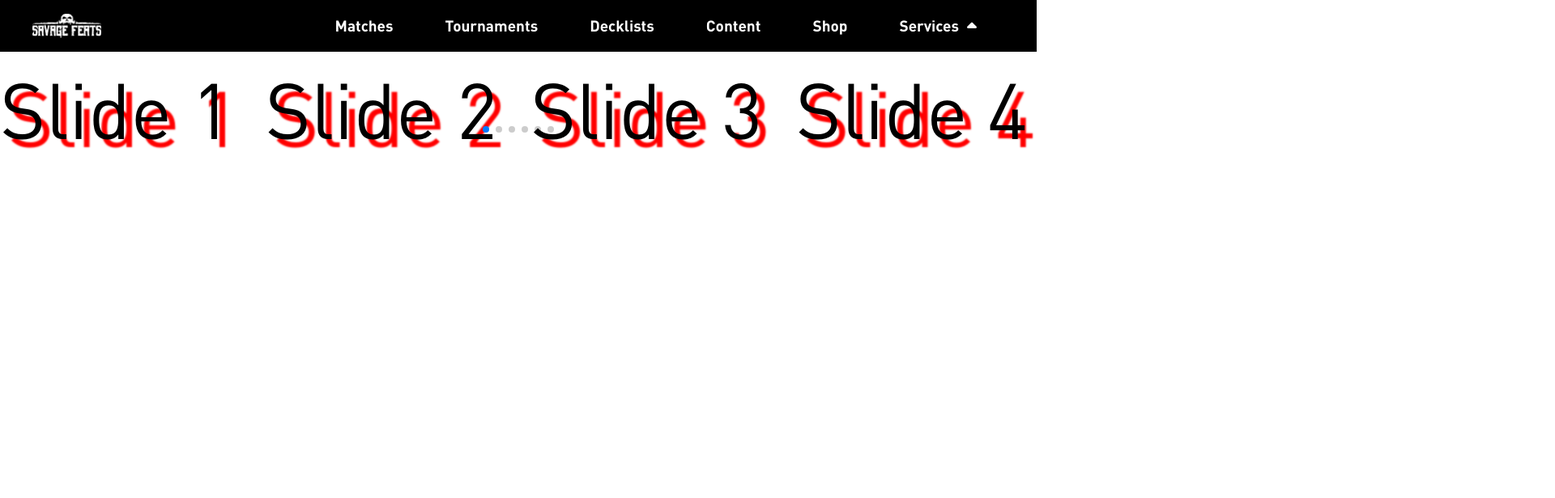
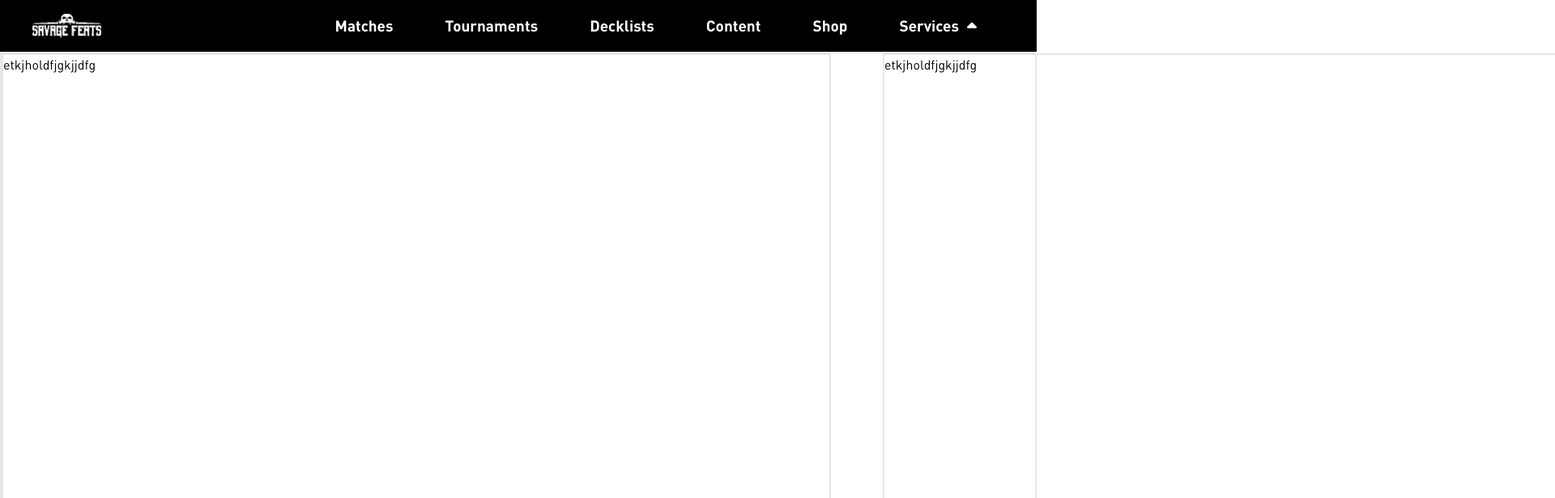
Before and after one commit to AlanChavarin/savagefeats, a Next.js app in the folder frontend/: page /services in a window 1280 px wide. Shown: the top 616 px of the page at 81% size, 1920 px wide, since content can reach past the window. Built offline with nearby package versions, Linux system fonts and the light colour scheme.

Commit message:
more progress sliders

```diff
--- a/frontend/package.json
+++ b/frontend/package.json
@@ -15,15 +15,18 @@
     "@fortawesome/free-solid-svg-icons": "^6.5.1",
     "@fortawesome/react-fontawesome": "^0.2.0",
     "babel-plugin-macros": "^3.1.0",
+    "embla-carousel-react": "^8.0.0-rc19",
     "next": "14.0.4",
     "react": "^18",
     "react-dom": "^18",
+    "react-slick": "^0.29.0",
     "swiper": "^11.0.5"
   },
   "devDependencies": {
     "@types/node": "^20",
     "@types/react": "^18",
     "@types/react-dom": "^18",
+    "@types/react-slick": "^0.23.13",
     "autoprefixer": "^10.0.1",
     "eslint": "^8",
     "eslint-config-next": "14.0.4",
--- a/frontend/src/HomepageComponents/TheLatestInFABSection.tsx
+++ b/frontend/src/HomepageComponents/TheLatestInFABSection.tsx
@@ -1,26 +1,79 @@
+'use client'
+
 import SectionBackground from "@/components/SectionBackground"
-import YoutubeThumbnail from "@/eyeofophidiaComponents/YoutubeThumbnail"
-import TestSwiper from "@/components/TestSwiper"
+import useEmblaCarousel from 'embla-carousel-react'
+import { DotButton, useDotButton } from '../components/EmblaCarouselDotButton'
+import { FontAwesomeIcon } from "@fortawesome/react-fontawesome"
+import { faChevronRight, faChevronLeft } from "@fortawesome/free-solid-svg-icons"
 
 function TheLatestInFABSection() {
+
+  const [emblaRef, emblaApi] = useEmblaCarousel()
+
+  const { selectedIndex, scrollSnaps, onDotButtonClick } = useDotButton(emblaApi)
+
+  const prevOnClick = () => {
+    emblaApi?.scrollPrev()
+    console.log(selectedIndex)
+  }
+
+  const nextOnClick = () => {
+    emblaApi?.scrollNext()
+    console.log(selectedIndex)
+  }
+
+
+
   return (
     <div className='relative bg-red h-[192px] flex flex-col items-center py-[32px] gap-[24px]'>
-      {/* absolute positioned, used as background */}
       <SectionBackground image={'hvy.PNG'}/>
 
-
-      {/* block */}
       <div className='text-[11px] text-white foulfiend text-shadow'>
         The Latest in Flesh and Blood
       </div>
 
-      {/* content container */}
-      <div className='flex flex-row items-center justify-center gap-[16px] *:box-shadow '>
-        {/* <YoutubeThumbnail width={224} id={"DHfRfU3XUEo"} timeStamp={60}/>
-        <YoutubeThumbnail width={224} id={"DHfRfU3XUEo"} timeStamp={60}/>
-        <YoutubeThumbnail width={224} id={"DHfRfU3XUEo"} timeStamp={60}/> */}
+      <div className="w-[272px]" ref={emblaRef}>
 
-        <TestSwiper/>
+        <div className="flex">
+          <div className="h-[146px] flex items-center justify-center relative" style={{flex: '0 0 272px'}}>
+            <iframe className='w-[256px] h-[144px]' src={`https://www.youtube-nocookie.com/embed/MvnYBCDaEKU?start=1`} title="YouTube video player" allow="accelerometer; autoplay; clipboard-write; encrypted-media; gyroscope; picture-in-picture; web-share" allowFullScreen={true}></iframe>
+            <div className='h-[16px] w-[256px] absolute bottom-[40px]'></div>
+            <div className='h-[24px] w-[256px] absolute top-[32px]'></div>
+            <div className='h-[36px] w-[100px] absolute left-[8px]'></div>
+            <div className='h-[36px] w-[100px] absolute right-[8px]'></div>
+          </div>
+          <div className="h-[146px] flex items-center justify-center relative" style={{flex: '0 0 272px'}}>
+            <iframe className='w-[256px] h-[144px]' src={`https://www.youtube-nocookie.com/embed/MvnYBCDaEKU?start=1`} title="YouTube video player" allow="accelerometer; autoplay; clipboard-write; encrypted-media; gyroscope; picture-in-picture; web-share" allowFullScreen={true}></iframe>
+            <div className='h-[16px] w-[256px] absolute bottom-[40px]'></div>
+            <div className='h-[24px] w-[256px] absolute top-[32px]'></div>
+            <div className='h-[36px] w-[100px] absolute left-[8px]'></div>
+            <div className='h-[36px] w-[100px] absolute right-[8px]'></div>
+          </div>
+          <div className="h-[146px] flex items-center justify-center relative" style={{flex: '0 0 272px'}}>
+            <iframe onClick={() => console.log('onclicked!!')} className='w-[256px] h-[144px]' src={`https://www.youtube-nocookie.com/embed/MvnYBCDaEKU?start=1`} title="YouTube video player" allow="accelerometer; autoplay; clipboard-write; encrypted-media; gyroscope; picture-in-picture; web-share" allowFullScreen={true}></iframe>
+            <div className='h-[16px] w-[256px] absolute bottom-[40px]'></div>
+            <div className='h-[24px] w-[256px] absolute top-[32px]'></div>
+            <div className='h-[36px] w-[100px] absolute left-[8px]'></div>
+            <div className='h-[36px] w-[100px] absolute right-[8px]'></div>
+          </div>
+          <div className="h-[146px] flex items-center justify-center relative" style={{flex: '0 0 272px'}}>
+            <iframe className='w-[256px] h-[144px] z-10' src={`https://www.youtube-nocookie.com/embed/MvnYBCDaEKU?start=1`} title="YouTube video player" allow="accelerometer; autoplay; clipboard-write; encrypted-media; gyroscope; picture-in-picture; web-share" allowFullScreen={true}></iframe>
+            <div className='z-20 w-[256px] h-[144px] border-2 absolute' onClick={() => console.log('onclicked!')}></div>
+          </div>
+        </div>
+
+      </div>
+
+      <div className="flex gap-[16px] border-2 items-center">
+        <FontAwesomeIcon onClick={() => prevOnClick()} icon={faChevronLeft} className='h-[24px] w-[24px]'/>
+        {scrollSnaps.map((_, index) => (<>
+          <DotButton
+            key={index}
+            active={(selectedIndex === index)}
+            onClick={() => onDotButtonClick(index)}
+          />
+        </>))}
+        <FontAwesomeIcon onClick={() => nextOnClick()} icon={faChevronRight} className='h-[24px] w-[24px]'/>
       </div>
 
     </div>
--- a/frontend/src/app/page.tsx
+++ b/frontend/src/app/page.tsx
@@ -5,7 +5,7 @@ import TheLatestInFABSection from "@/HomepageComponents/TheLatestInFABSection"
 export default function Home() {
 
   return (
-    <main className="flex-1">
+    <main className="flex-1 overflow-hidden">
       <HomepageHero />
       {/* section conatiner */}
       <div className='flex flex-col gap-[128px] justify-between py-[128px]'>
--- a/frontend/src/app/services/page.tsx
+++ b/frontend/src/app/services/page.tsx
@@ -5,9 +5,7 @@ import TestSwiper from "@/components/TestSwiper"
 function page() {
   return (
     <main className='flex-1'>
-      <div className='text-[96px]' style={{textShadow: '10px 10px 2px red'}}>
-        <TestSwiper />
-      </div>
+      <TestSwiper />
     </main>
   )
 }
--- /dev/null
+++ b/frontend/src/components/EmblaCarouselDotButton.tsx
@@ -0,0 +1,64 @@
+import React, {PropsWithChildren, useCallback, useEffect, useState } from 'react'
+import { EmblaCarouselType } from 'embla-carousel'
+
+type UseDotButtonType = {
+    selectedIndex: number
+    scrollSnaps: number[]
+    onDotButtonClick: (index: number) => void
+}
+
+export const useDotButton = (emblaApi: EmblaCarouselType | undefined): UseDotButtonType => {
+    const [selectedIndex, setSelectedIndex] = useState(0)
+    const [scrollSnaps, setScrollSnaps] = useState<number[]>([])
+
+    const onDotButtonClick = (index: number) => {
+        if (!!emblaApi){
+            return emblaApi.scrollTo(index)
+        }
+    }
+
+    const onInit = useCallback((emblaApi: EmblaCarouselType) => {
+        setScrollSnaps(emblaApi.scrollSnapList())
+    }, [])
+
+    const onSelect = useCallback((emblaApi: EmblaCarouselType) => {
+        setSelectedIndex(emblaApi.selectedScrollSnap())
+    }, [])
+
+    useEffect(() => {
+        if (!emblaApi) return
+
+        onInit(emblaApi)
+        onSelect(emblaApi)
+        emblaApi.on('reInit', onInit)
+        emblaApi.on('reInit', onSelect)
+        emblaApi.on('select', onSelect)
+    }, [emblaApi, onInit, onSelect])
+
+    return {
+        selectedIndex,
+        scrollSnaps,
+        onDotButtonClick
+    }
+}
+
+export const DotButton = ({active, onClick}: {active: Boolean, onClick: React.MouseEventHandler<HTMLButtonElement>}) => {
+
+    return (
+        <button type="button" onClick={onClick} className={`h-[12px] w-[12px] ${active ? 'bg-black' : 'bg-zinc-400'} rounded-full flex items-center justify-center`}>
+        </button>
+    )
+}
+
+// type PropType = PropsWithChildren<React.DetailedHTMLProps<React.ButtonHTMLAttributes<HTMLButtonElement>,HTMLButtonElement>>
+
+// export const DotButton: React.FC<PropType> = (props) => {
+//     console.log(props)
+//     const { children, ...restProps } = props
+
+//     return (
+//         <button type="button" {...restProps} className='h-[12px] w-[12px] bg-zinc-400 rounded-full relative'>
+//             {children}
+//         </button>
+//     )
+// }
--- a/frontend/src/components/TestSwiper.tsx
+++ b/frontend/src/components/TestSwiper.tsx
@@ -1,37 +1,50 @@
-import { Swiper, SwiperSlide } from 'swiper/react'
 
-// Import Swiper styles
-import 'swiper/css'
-import 'swiper/css/pagination'
+'use client'
 
-// import required modules
-import { Pagination } from 'swiper/modules'
+import useEmblaCarousel from 'embla-carousel-react'
 
 function TestSwiper() {
+
+    const [emblaRef, emblaApi] = useEmblaCarousel()
+
+    const prevOnClick = () => {
+        emblaApi?.scrollPrev()
+        console.log('prev')
+    }
+
+    const nextOnClick = () => {
+        emblaApi?.scrollNext()
+        console.log('next')
+    }
+
   return (
-    <div>
-        <Swiper
-        slidesPerView={4}
-        spaceBetween={30}
-        pagination={{
-            clickable: true,
-        }}
-        modules={[Pagination]}
-        className="mySwiper"
-        >
-            <SwiperSlide>Slide 1</SwiperSlide>
-            <SwiperSlide>Slide 2</SwiperSlide>
-            <SwiperSlide>Slide 3</SwiperSlide>
-            <SwiperSlide>Slide 4</SwiperSlide>
-            <SwiperSlide>Slide 5</SwiperSlide>
-            <SwiperSlide>Slide 6</SwiperSlide>
-            <SwiperSlide>Slide 7</SwiperSlide>
-            <SwiperSlide>Slide 8</SwiperSlide>
-            <SwiperSlide>Slide 9</SwiperSlide>
-        </Swiper>
-        <div className='swiper-pagination'></div>
-    </div>
-
+    <>
+        <div className="flex flex-row h-[578px] border-2" ref={emblaRef}>
+            <div className="flex *:border-2 gap-[64px]">
+                {/* <div className="h-[600px] video-slides" style={{flex: '0 0 1024px'}}>
+                    <iframe className='w-[1024px] h-[578px]'  src={`https://www.youtube-nocookie.com/embed/MvnYBCDaEKU?start=1`} title="YouTube video player" allow="accelerometer; autoplay; clipboard-write; encrypted-media; gyroscope; picture-in-picture; web-share" allowFullScreen={true}></iframe>
+                </div>
+                <div className="h-[600px]" style={{flex: '0 0 1024px'}}>
+                    <iframe className='w-[1024px] h-[578px]'  src={`https://www.youtube-nocookie.com/embed/MvnYBCDaEKU?start=1`} title="YouTube video player" allow="accelerometer; autoplay; clipboard-write; encrypted-media; gyroscope; picture-in-picture; web-share" allowFullScreen={true}></iframe>
+                </div>
+                <div className="h-[600px]" style={{flex: '0 0 1024px'}}>
+                    <iframe className='w-[1024px] h-[578px]'  src={`https://www.youtube-nocookie.com/embed/MvnYBCDaEKU?start=1`} title="YouTube video player" allow="accelerometer; autoplay; clipboard-write; encrypted-media; gyroscope; picture-in-picture; web-share" allowFullScreen={true}></iframe>
+                </div> */}
+                {/* <div className="h-[600px]" style={{flex: '0 0 1024px'}}>
+                    <iframe className='w-[1024px] h-[578px]'  src={`https://www.youtube-nocookie.com/embed/MvnYBCDaEKU?start=1`} title="YouTube video player" allow="accelerometer; autoplay; clipboard-write; encrypted-media; gyroscope; picture-in-picture; web-share" allowFullScreen={true}></iframe>
+                </div> */}
+                <div style={{flex: '0 0 1024px'}}>etkjholdfjgkjjdfg</div>
+                <div style={{flex: '0 0 1024px'}}>etkjholdfjgkjjdfg</div>
+                <div style={{flex: '0 0 1024px'}}>etkjholdfjgkjjdfg</div>
+                <div style={{flex: '0 0 1024px'}}>etkjholdfjgkjjdfg</div>
+                <div className="relative h-[600px]" style={{flex: '0 0 1024px'}}>
+                    <iframe className='w-[1024px] h-[578px] absolute'  src={`https://www.youtube-nocookie.com/embed/MvnYBCDaEKU?start=1`} title="YouTube video player" allow="accelerometer; autoplay; clipboard-write; encrypted-media; gyroscope; picture-in-picture; web-share" allowFullScreen={true}></iframe>
+                </div>
+            </div>
+        </div>
+        <button onClick={() => prevOnClick()} className='w-[128px] h-[64px] bg-red-100'>PREV</button>
+        <button onClick={() => nextOnClick()} className='w-[128px] h-[64px] bg-red-100'>NEXT</button>
+    </>
   )
 }
 export default TestSwiper
--- a/frontend/src/eyeofophidiaComponents/YoutubeThumbnail.tsx
+++ b/frontend/src/eyeofophidiaComponents/YoutubeThumbnail.tsx
@@ -2,10 +2,7 @@
 
 function YoutubeThumbnail({id, timeStamp, width, className}: {id: string, timeStamp: number, width: number, className: string}) {
   return (
-    <div>
-        <iframe width={width} height={.5625*width} src={`https://www.youtube-nocookie.com/embed/${id}?start=${timeStamp}`} title="YouTube video player" allow="accelerometer; autoplay; clipboard-write; encrypted-media; gyroscope; picture-in-picture; web-share" allowFullScreen={true} className={className}></iframe>
-    </div>
-
+    <iframe width={width} height={.5625*width} src={`https://www.youtube-nocookie.com/embed/${id}?start=${timeStamp}`} title="YouTube video player" allow="accelerometer; autoplay; clipboard-write; encrypted-media; gyroscope; picture-in-picture; web-share" allowFullScreen={true} className={className}></iframe>
   )
 }
 export default YoutubeThumbnail
```
Also changed, not shown: frontend/src/app/globals.css (+17 -0 lines), 1 other file (tests, documents, lock files or other folders).
